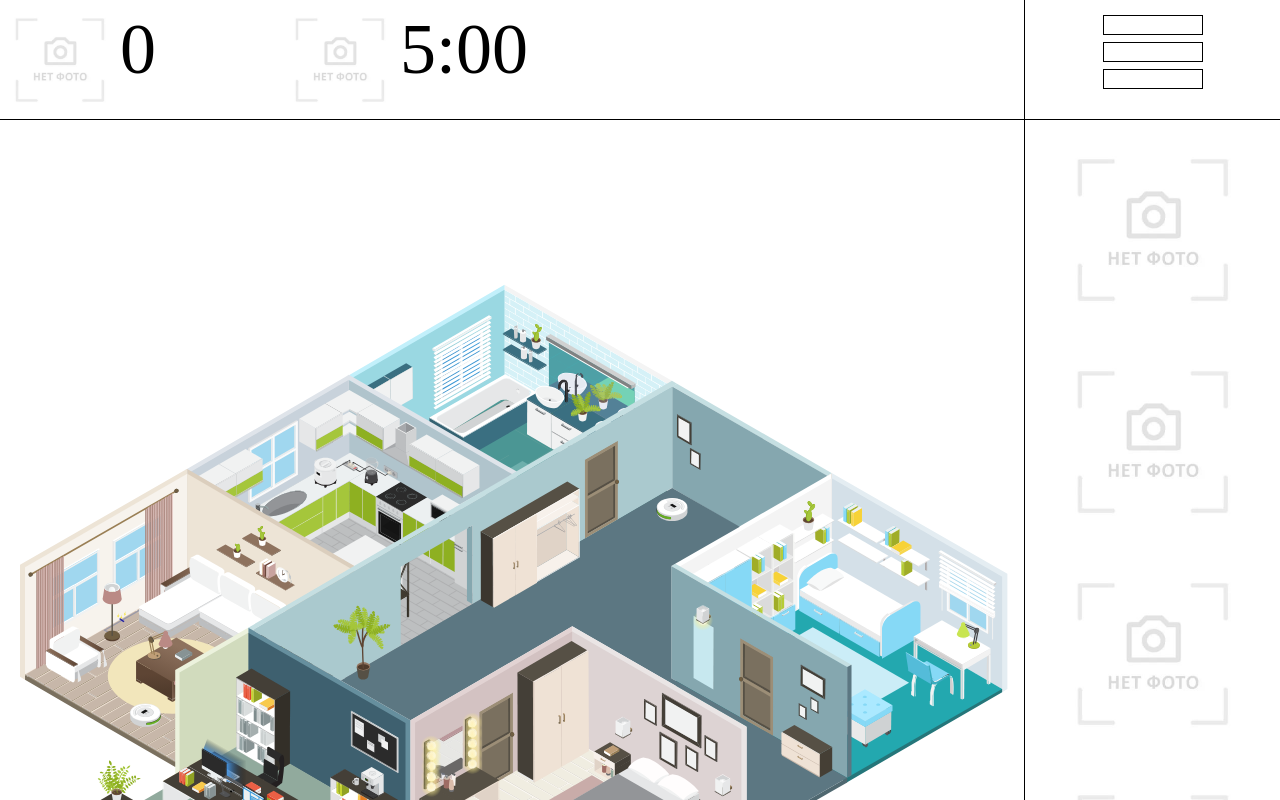
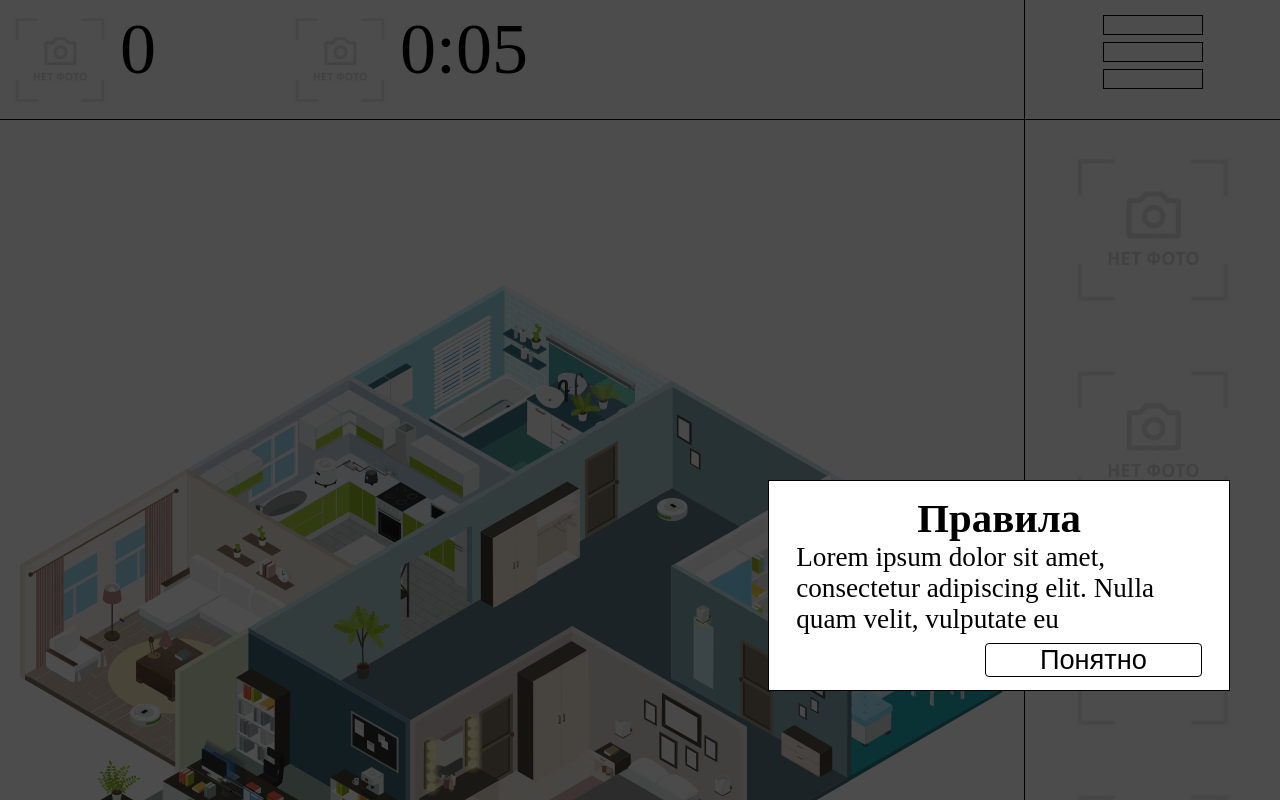
Before and after one commit to Suhoy95/T-plus, a React app: page /#/game in a window 1280 px wide. Built offline with nearby package versions, Linux system fonts and the light colour scheme.

Commit message:
game cicle

```diff
--- a/index.html
+++ b/index.html
@@ -7,5 +7,8 @@
   </head>
   <body>
     <div id="main"></div>
+    <div id="social" class="ya-share2" data-services="vkontakte,facebook,gplus,twitter"></div>
+    <script src="//yastatic.net/es5-shims/0.0.2/es5-shims.min.js"></script>
+    <script src="//yastatic.net/share2/share.js"></script>
   </body>
 </html>
--- a/src/components/Game/BurgerButton.jsx
+++ b/src/components/Game/BurgerButton.jsx
@@ -1,8 +1,8 @@
 import React from 'react';
 
-function BurgerButton(props) {
+function BurgerButton({ onClick }) {
   return (
-    <div className="BurgerButton" {...props}>
+    <div className="BurgerButton" onClick={onClick}>
       <div className="BurgerButton--line" />
       <div className="BurgerButton--line" />
       <div className="BurgerButton--line" />
--- /dev/null
+++ b/src/components/Game/Social.jsx
@@ -0,0 +1,14 @@
+import React from 'react';
+
+function Social() {
+  return (
+    <div
+      style={{ marginBottom: '2em' }}
+      dangerouslySetInnerHTML={{
+        __html: document.getElementById('social').innerHTML,
+      }}
+    />
+  );
+}
+
+export default Social;
--- a/src/components/Game/index.jsx
+++ b/src/components/Game/index.jsx
@@ -3,14 +3,55 @@ import React, { Component } from 'react';
 import { Link } from 'react-router-dom';
 
 import BurgerButton from './BurgerButton';
+import Social from './Social';
+
+const Stages = {
+  Rules: 'RULES',
+  Game: 'GAME',
+  Pause: 'PAUSE',
+  EndGame: 'ENDGAME',
+};
 
 export default class Game extends Component {
   constructor() {
     super();
-    this.state = {
+    this.state = this.defaultState;
+    this.start = this.start.bind(this);
+    this.pause = this.pause.bind(this);
+    this.restart = this.restart.bind(this);
+    this.tick = this.tick.bind(this);
+  }
+
+  get defaultState() {
+    return {
       score: 0,
-      time: 5 * 60,
+      time: 5,
+      stage: Stages.Rules,
     };
+  }
+
+  start() {
+    this.setState({ stage: Stages.Game });
+    this.tickInterval = setInterval(this.tick, 1000);
+  }
+
+  pause() {
+    clearInterval(this.tickInterval);
+    this.setState({ stage: Stages.Pause });
+  }
+
+  restart() {
+    this.setState(this.defaultState);
+  }
+
+  tick() {
+    const nextTime = this.state.time - 1;
+    if (nextTime < 0) {
+      clearInterval(this.tickInterval);
+      this.setState({ stage: Stages.EndGame });
+      return;
+    }
+    this.setState({ time: nextTime });
   }
 
   get time() {
@@ -34,7 +75,7 @@ export default class Game extends Component {
             </div>
           </div>
           <div className="Grid-right">
-            <BurgerButton />
+            <BurgerButton onClick={this.pause} />
           </div>
         </div>
         <div className="Body">
@@ -51,6 +92,59 @@ export default class Game extends Component {
             <img src="img/qwe.jpg" alt="Счет" />
           </div>
         </div>
+        {
+          this.state.stage === Stages.Rules ?
+            <div className="Shadow">
+              <div className="Rules--tip">
+                <h2>Правила</h2>
+                <p>
+                  Lorem ipsum dolor sit amet, consectetur adipiscing elit.
+                  Nulla quam velit, vulputate eu
+                </p>
+                <button className="Rules--tip--button" onClick={this.start}>
+                  Понятно
+                </button>
+              </div>
+            </div>
+          : ''
+        }
+        {
+          this.state.stage === Stages.Pause ?
+            <div className="Shadow">
+              <div className="Pause">
+                <h1>Меню</h1>
+                <div className="Pause--navbar">
+                  <button className="Pause--button" onClick={this.start}>
+                    Продолжить
+                  </button>
+                  <button className="Pause--button" onClick={this.restart}>
+                    Заного
+                  </button>
+                  <Link style={{ marginTop: '30px' }} className="Pause--button" to="/">
+                    Выход
+                  </Link>
+                </div>
+              </div>
+            </div>
+          : ''
+        }
+        {
+          this.state.stage === Stages.EndGame ?
+            <div className="Shadow">
+              <div className="EndGame">
+                <h1>Время вышло</h1>
+                <div className="EndGame--score">
+                  Ваш выигрыш
+                  <div>{this.state.score}</div>
+                </div>
+                <Social />
+                <Link className="EndGame--button" to="/">
+                  Завершить
+                </Link>
+              </div>
+            </div>
+          : ''
+        }
       </div>
     );
   }
--- a/src/style.css
+++ b/src/style.css
@@ -5,6 +5,8 @@
   box-sizing: border-box;
 }
 
+.EndGame,
+.Pause,
 .About,
 .MainMenu {
   width: 80%;
@@ -13,13 +15,17 @@
   border: 1px solid black;
   box-sizing: border-box;
   text-align: center;
+  background: white;
 }
 
+.EndGame h1,
+.Pause h1,
 .About h1,
 .MainMenu h1 {
   font-size: 4em;
 }
 
+.Pause--navbar,
 .MainMenu--navbar {
   display: flex;
   height: 33vh;
@@ -28,19 +34,27 @@
   justify-content: space-around;
 }
 
+.EndGame--button,
+.Pause--button,
 .About--button,
-.MainMenu--navbar--button {
+.MainMenu--navbar--button,
+.Rules--tip--button {
   display: inline-block;
   width: 8em;
+  background: #fff;
   border: 1px solid black;
-  border-radius: 2px;
+  border-radius: 4px;
   font-size: 2em;
   text-decoration: none;
   color: black;
+  cursor: pointer;
 }
 
+.EndGame--button:hover,
+.Pause--button:hover,
 .About--button:hover,
-.MainMenu--navbar--button:hover {
+.MainMenu--navbar--button:hover,
+.Rules--tip--button:hover {
   background: rgba(0, 0, 0, 0.3);
 }
 
@@ -122,3 +136,56 @@
   border: 1px solid black;
   margin: 7px 0 7px;
 }
+
+.Shadow {
+  position: absolute;
+  top: 0;
+  left: 0;
+  width: 100vw;
+  height: 100vh;
+  background: rgba(0, 0, 0, 0.7)
+}
+
+
+.Rules--tip {
+  position: absolute;
+  top: 60%;
+  left: 60%;
+  width: 17em;
+  padding: 0.5em 1em 0.5em;
+  background: #fff;
+  border: 1px solid;
+  font-size: 1.7em;
+  text-align: right;
+}
+
+.Rules--tip h2 {
+  text-align: center;
+}
+
+.Rules--tip p {
+  text-align: left;
+  margin-bottom: 0.3em;
+}
+
+.Rules--tip--button {
+  font-size: 1em;
+}
+
+
+.Pause--navbar {
+  margin-top: 1em;
+  height: 43vh;
+}
+
+.EndGame--score {
+  margin: 1em;
+  font-size: 1.5em;
+}
+
+.EndGame--score div {
+  width: 50%;
+  margin: 0.2em auto 0;
+  border: 1px solid;
+  font-size: 3em;
+}
```
